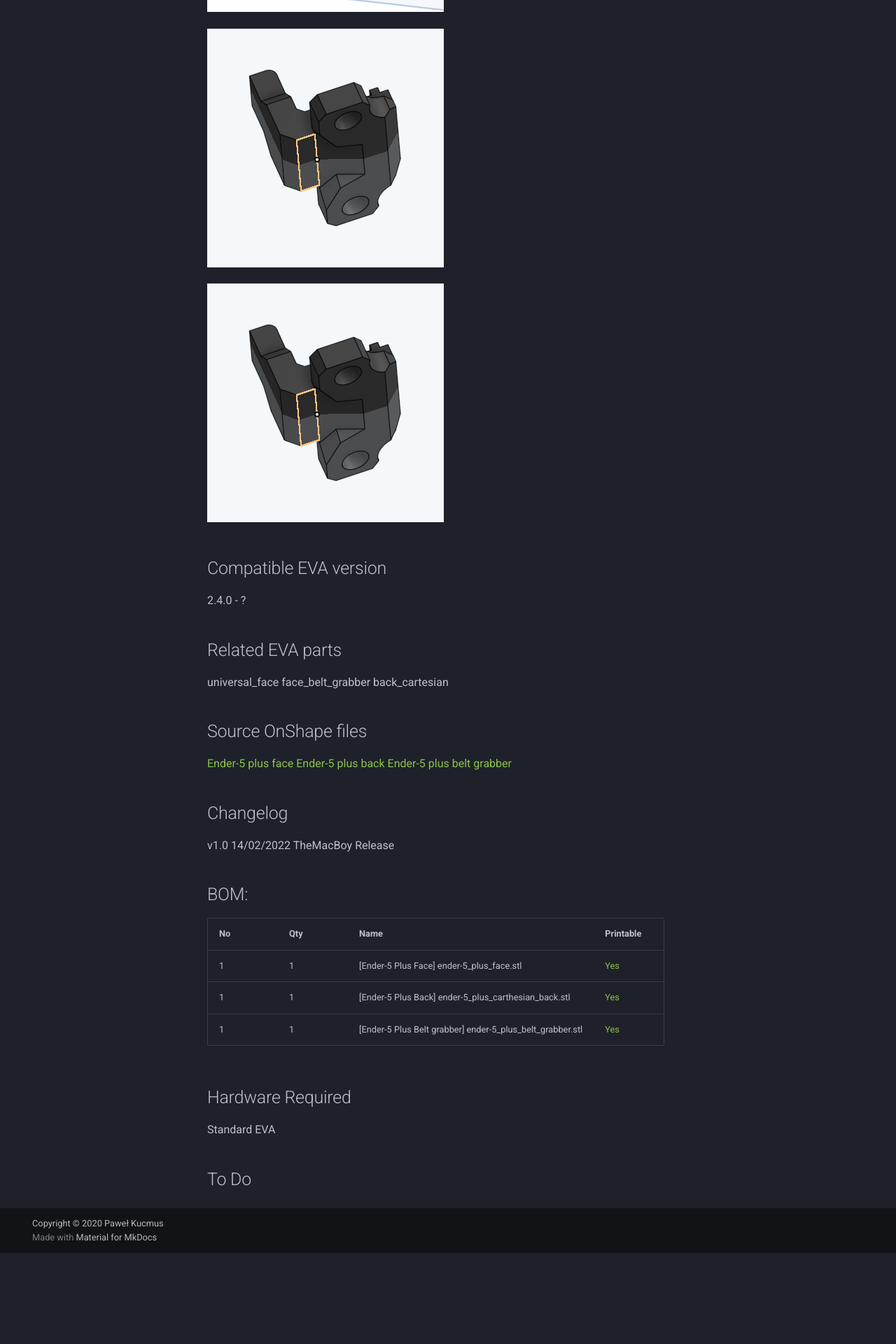
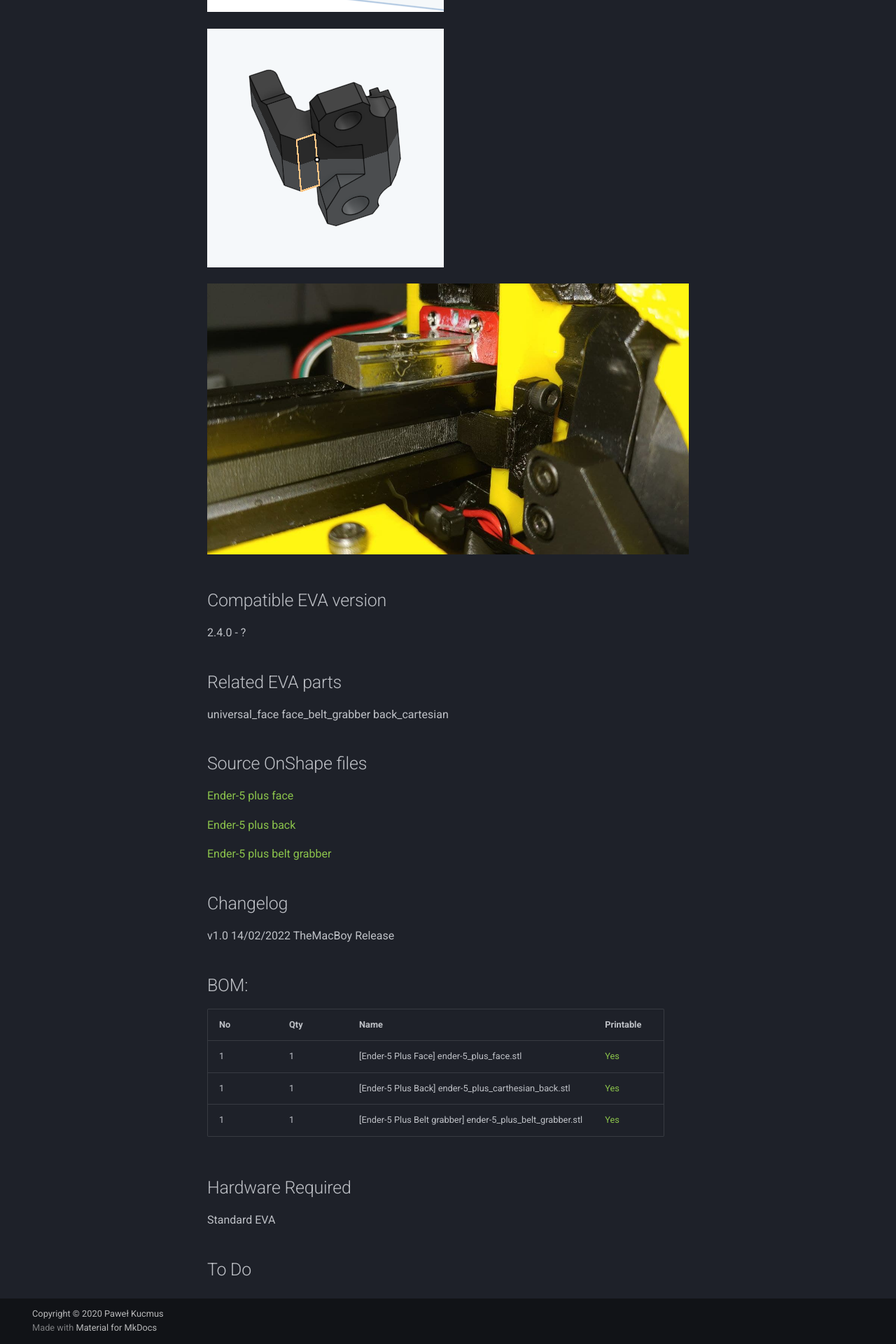
Before and after one commit to EVA-3D/contrib-extras, an MkDocs documentation site: the page built from docs/printer-compatibility/ender-5_plus_carthersian.md, in a window 1280 px wide. Shown: the part 3033-4953 px from the top of the page at 70% size. Built offline with MkDocs 1.6.1 and Material for MkDocs 9.7.7, drawn with Linux system fonts in a browser that asks for light colours; comment, search, counter and statistics services are not loaded; before the commit the page ends 4823 px from its top, so only the background shows below that.

Commit message:
Update ender-5_plus_carthersian.md

```diff
--- a/docs/printer-compatibility/ender-5_plus_carthersian.md
+++ b/docs/printer-compatibility/ender-5_plus_carthersian.md
@@ -15,7 +15,7 @@ This is a modification of the EVA v2.4 to use in a Ender-5 Plus printer, with li
 
 ![Ender-5 Plus belt grabber](assets/ender-5_plus_belt_grabber_front.png)
 
-![Ender-5 Plus belt grabber](assets/ender-5_plus_belt_grabber_front.png)
+![Ender-5 Plus belt grabber](assets/ender-5_plus_belt_grabber_front.jpg)
 
 ## Compatible EVA version
 2.4.0 - ?
@@ -27,8 +27,11 @@ back_cartesian
 
 ## Source OnShape files
 [Ender-5 plus face](https://cad.onshape.com/documents/d03d2100ee259a83c906ec87/w/a98d0af5986a6f3ff43f566b/e/df764c52dda6894a5f2c4f06)
+
 [Ender-5 plus back](https://cad.onshape.com/documents/da1ceea65b28d3d5c9468620/w/7c12dc9b0459f4481dd8fc2f/e/56bf3dc506fdcd1fd680d0a6)
+
 [Ender-5 plus belt grabber](https://cad.onshape.com/documents/d03d2100ee259a83c906ec87/w/a98d0af5986a6f3ff43f566b/e/da71fc648af4aa7fd8af9ea2)
+
 
 ## Changelog
 v1.0 14/02/2022 TheMacBoy Release
```
